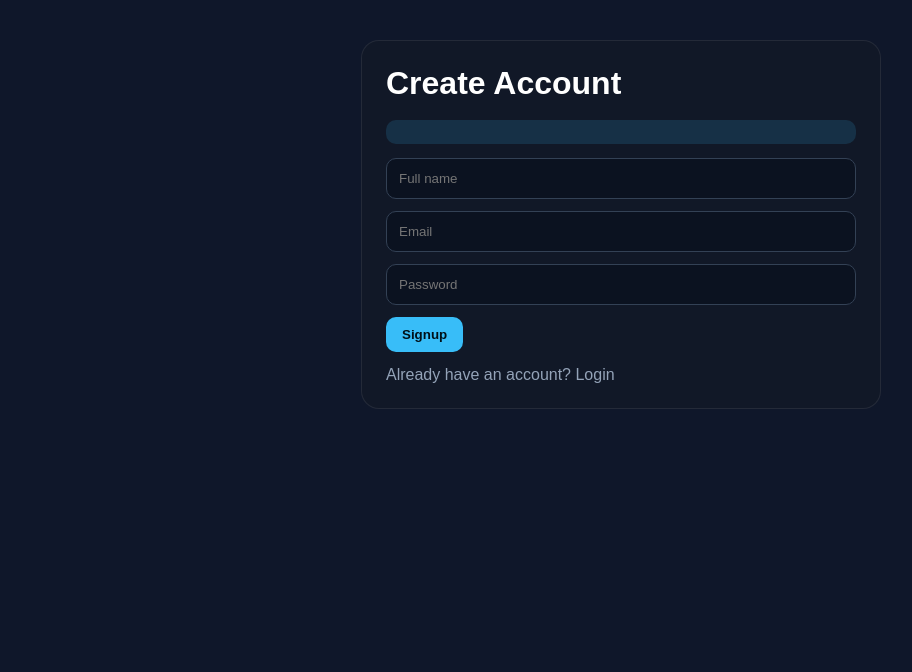
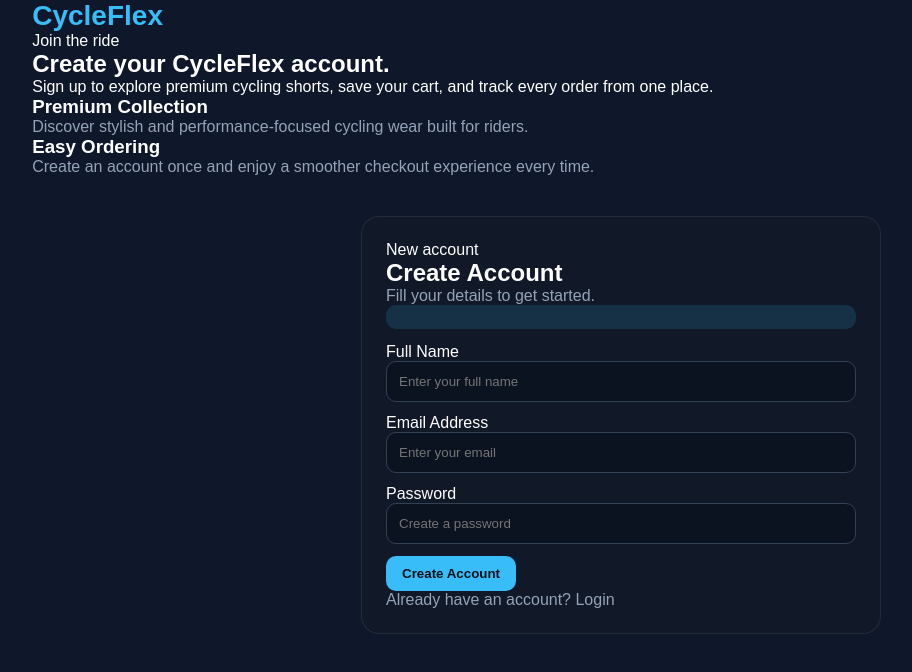
Before and after one commit to SakthiaravindK/cycleflex-fullstack, a plain HTML site: page frontend/signup.html in a window 1280 px wide. Shown: the whole page, without its empty margins (19-931 px from the left). Drawn offline with Linux system fonts and the light colour scheme.

Commit message:
Redesign signup page with new layout and styles

```diff
--- a/frontend/signup.html
+++ b/frontend/signup.html
@@ -6,18 +6,69 @@
   <title>Signup • CycleFlex</title>
   <link rel="stylesheet" href="styles.css" />
 </head>
-<body>
-  <div class="auth-box">
-    <h1 style="margin-bottom:18px;">Create Account</h1>
-    <div id="signupMsg" class="message"></div>
-    <form id="signupForm">
-      <input id="signupName" class="input" type="text" placeholder="Full name" required />
-      <input id="signupEmail" class="input" type="email" placeholder="Email" required />
-      <input id="signupPassword" class="input" type="password" placeholder="Password" required />
-      <button class="btn" type="submit">Signup</button>
-    </form>
-    <p style="margin-top:14px;" class="muted">Already have an account? <a href="login.html">Login</a></p>
+<body class="page-dark auth-page">
+
+  <div class="bg-blur bg-blur-1"></div>
+  <div class="bg-blur bg-blur-2"></div>
+
+  <div class="container auth-container">
+    <div class="auth-layout">
+      <section class="auth-showcase">
+        <a href="index.html" class="brand auth-brand">CycleFlex</a>
+        <p class="eyebrow">Join the ride</p>
+        <h1>Create your CycleFlex account.</h1>
+        <p class="auth-text">
+          Sign up to explore premium cycling shorts, save your cart, and track every order
+          from one place.
+        </p>
+
+        <div class="auth-feature-list">
+          <div class="auth-feature glass-card">
+            <h3>Premium Collection</h3>
+            <p class="muted">Discover stylish and performance-focused cycling wear built for riders.</p>
+          </div>
+          <div class="auth-feature glass-card">
+            <h3>Easy Ordering</h3>
+            <p class="muted">Create an account once and enjoy a smoother checkout experience every time.</p>
+          </div>
+        </div>
+      </section>
+
+      <section class="auth-box glass-card">
+        <div class="auth-head">
+          <p class="eyebrow">New account</p>
+          <h2>Create Account</h2>
+          <p class="muted">Fill your details to get started.</p>
+        </div>
+
+        <div id="signupMsg" class="message"></div>
+
+        <form id="signupForm" class="auth-form">
+          <div class="form-group">
+            <label for="signupName">Full Name</label>
+            <input id="signupName" class="input" type="text" placeholder="Enter your full name" required />
+          </div>
+
+          <div class="form-group">
+            <label for="signupEmail">Email Address</label>
+            <input id="signupEmail" class="input" type="email" placeholder="Enter your email" required />
+          </div>
+
+          <div class="form-group">
+            <label for="signupPassword">Password</label>
+            <input id="signupPassword" class="input" type="password" placeholder="Create a password" required />
+          </div>
+
+          <button class="btn btn-full" type="submit">Create Account</button>
+        </form>
+
+        <div class="auth-links">
+          <p class="muted">Already have an account? <a href="login.html">Login</a></p>
+        </div>
+      </section>
+    </div>
   </div>
+
   <script src="app.js"></script>
 </body>
 </html>
```
